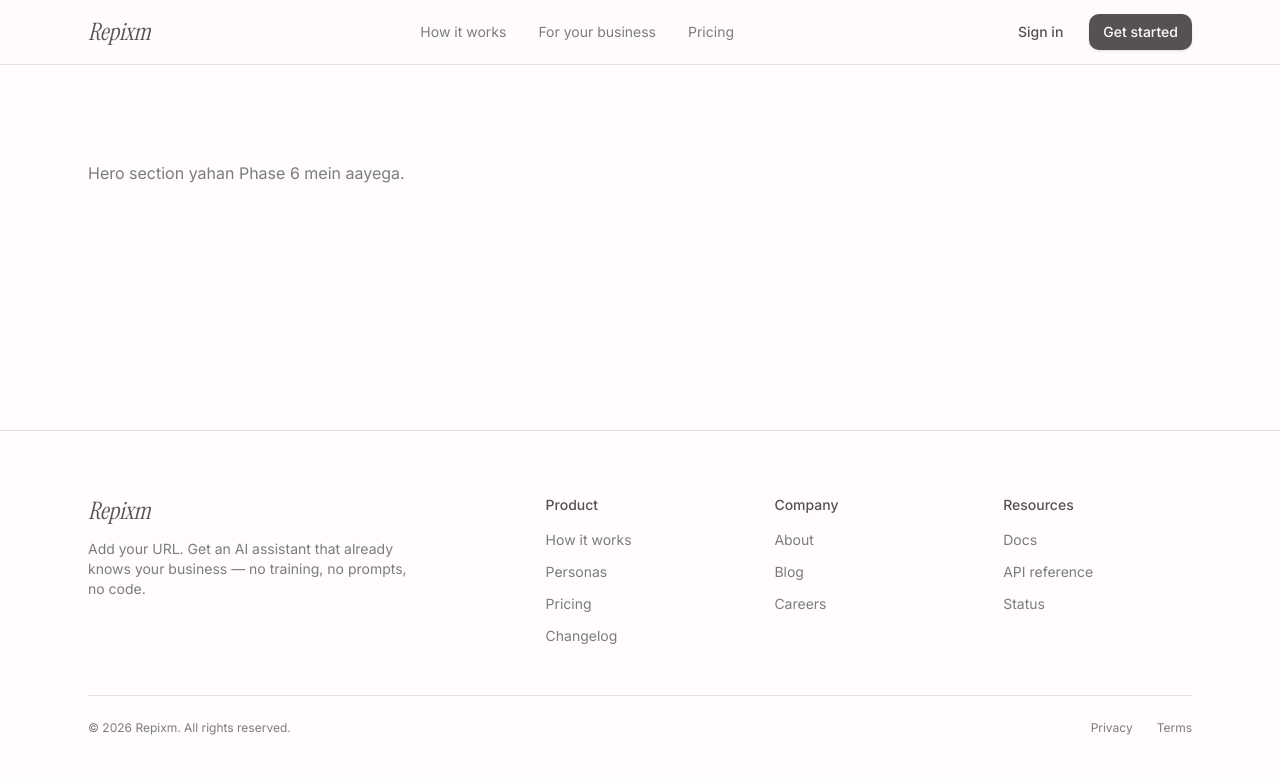
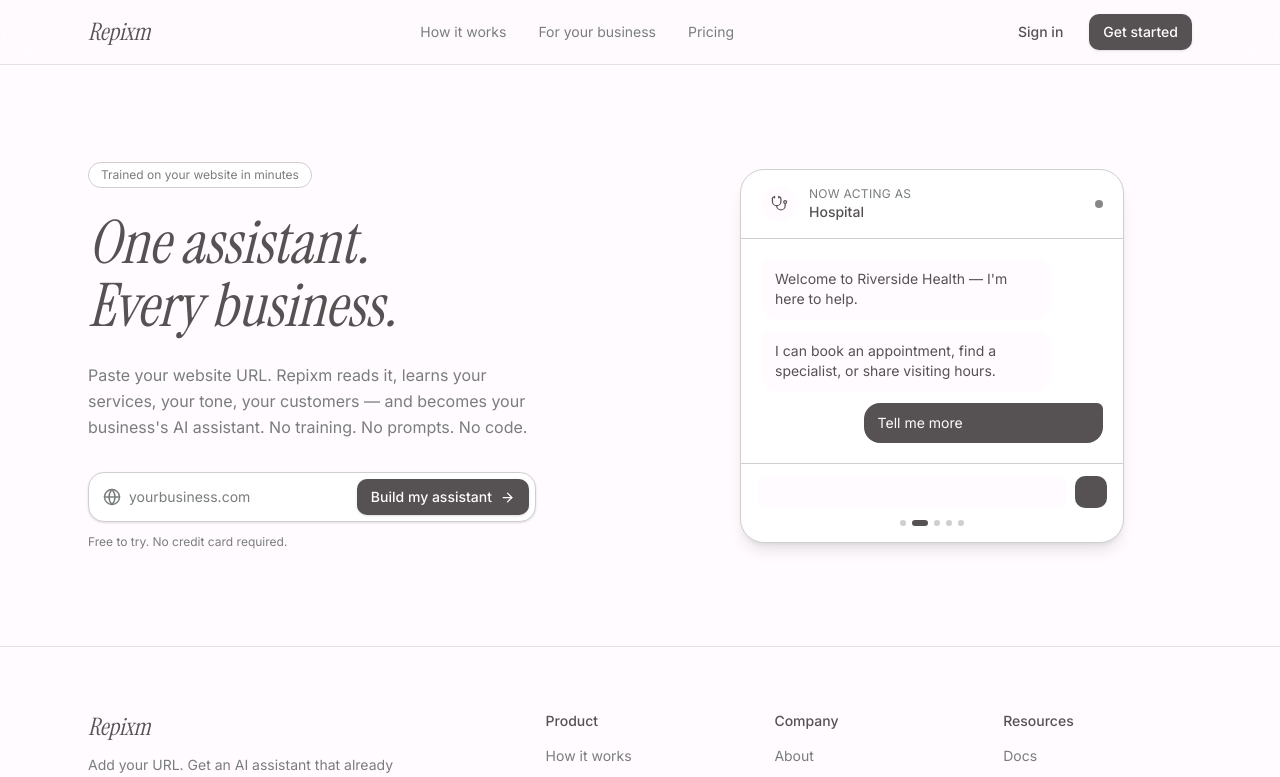
Before and after one commit to Umer-Majeed/ChatbotPlatform-Project, a Next.js app in the folder chatbot-platform-project/: page / in a window 1280 px wide. Shown: the top 777 px of the page. Built offline with nearby package versions, Linux system fonts and the light colour scheme.

Commit message:
Prepare the landing page

```diff
--- a/chatbot-platform-project/src/app/page.tsx
+++ b/chatbot-platform-project/src/app/page.tsx
@@ -1,14 +1,13 @@
 import { Header } from "@/components/layout/header";
 import { Footer } from "@/components/layout/footer";
+import { Hero } from "@/components/features/landing/hero";
 
 export default function HomePage() {
   return (
     <>
       <Header />
       <main className="flex-1">
-        <div className="mx-auto max-w-6xl px-6 py-24">
-          <p className="text-muted">Hero section yahan Phase 6 mein aayega.</p>
-        </div>
+        <Hero />
       </main>
       <Footer />
     </>
--- /dev/null
+++ b/chatbot-platform-project/src/components/features/landing/hero.tsx
@@ -0,0 +1,46 @@
+import { ArrowRight, Globe } from "lucide-react";
+import { Button } from "@/components/ui/button";
+import { PersonaWidget } from "@/components/features/landing/persona-widget";
+
+export function Hero() {
+  return (
+    <section className="mx-auto grid max-w-6xl grid-cols-1 items-center gap-16 px-6 pb-24 pt-16 md:grid-cols-2 md:pt-24">
+      <div>
+        <span className="inline-flex items-center rounded-full border border-border bg-surface px-3 py-1 text-xs text-muted">
+          Trained on your website in minutes
+        </span>
+
+        <h1 className="mt-6 font-display text-5xl italic leading-[1.05] text-foreground md:text-6xl">
+          One assistant.
+          <br />
+          Every business.
+        </h1>
+
+        <p className="mt-6 max-w-md text-base leading-relaxed text-muted">
+          Paste your website URL. Repixm reads it, learns your services,
+          your tone, your customers — and becomes your business&apos;s AI
+          assistant. No training. No prompts. No code.
+        </p>
+
+        <form className="mt-8 flex max-w-md items-center gap-2 rounded-lg border border-border bg-surface p-1.5 shadow-sm">
+          <Globe size={18} className="ml-2 shrink-0 text-muted" />
+          <input
+            type="url"
+            placeholder="yourbusiness.com"
+            className="w-full bg-transparent text-sm text-foreground placeholder:text-muted focus:outline-none"
+          />
+          <Button size="sm" className="shrink-0">
+            Build my assistant
+            <ArrowRight size={15} />
+          </Button>
+        </form>
+
+        <p className="mt-3 text-xs text-muted">
+          Free to try. No credit card required.
+        </p>
+      </div>
+
+      <PersonaWidget />
+    </section>
+  );
+}
--- /dev/null
+++ b/chatbot-platform-project/src/components/features/landing/persona-widget.tsx
@@ -0,0 +1,103 @@
+"use client";
+
+import { useEffect, useState } from "react";
+import { AnimatePresence, motion } from "framer-motion";
+import { BUSINESS_PERSONAS } from "@/constants/personas";
+
+const CYCLE_MS = 3200;
+
+/**
+ * Signature element — chatbot ka wahi ek widget har 3.2 second mein
+ * khud ba khud persona badalta hai. Yehi product ka core idea
+ * "dikhata" hai, sirf batata nahi.
+ */
+export function PersonaWidget() {
+  const [index, setIndex] = useState(0);
+
+  useEffect(() => {
+    const timer = setInterval(() => {
+      setIndex((prev) => (prev + 1) % BUSINESS_PERSONAS.length);
+    }, CYCLE_MS);
+    return () => clearInterval(timer);
+  }, []);
+
+  const persona = BUSINESS_PERSONAS[index];
+  const Icon = persona.icon;
+
+  return (
+    <div className="relative mx-auto w-full max-w-sm rounded-xl border border-border bg-surface shadow-lg">
+      <div className="flex items-center gap-3 border-b border-border px-5 py-4">
+        <AnimatePresence mode="wait">
+          <motion.div
+            key={persona.id}
+            initial={{ opacity: 0, scale: 0.85 }}
+            animate={{ opacity: 1, scale: 1 }}
+            exit={{ opacity: 0, scale: 0.85 }}
+            transition={{ duration: 0.25, ease: [0.16, 1, 0.3, 1] }}
+            className="flex h-9 w-9 shrink-0 items-center justify-center rounded-full bg-background text-foreground"
+          >
+            <Icon size={17} strokeWidth={1.75} />
+          </motion.div>
+        </AnimatePresence>
+
+        <div className="min-w-0 flex-1">
+          <p className="text-xs uppercase tracking-wide text-muted">Now acting as</p>
+          <AnimatePresence mode="wait">
+            <motion.p
+              key={persona.id}
+              initial={{ opacity: 0, y: 4 }}
+              animate={{ opacity: 1, y: 0 }}
+              exit={{ opacity: 0, y: -4 }}
+              transition={{ duration: 0.25, ease: [0.16, 1, 0.3, 1] }}
+              className="truncate text-sm font-medium text-foreground"
+            >
+              {persona.label}
+            </motion.p>
+          </AnimatePresence>
+        </div>
+
+        <span className="h-2 w-2 shrink-0 rounded-full bg-foreground/70" />
+      </div>
+
+      <div className="space-y-3 px-5 py-5">
+        <AnimatePresence mode="wait">
+          <motion.div
+            key={persona.id}
+            initial={{ opacity: 0, y: 6 }}
+            animate={{ opacity: 1, y: 0 }}
+            exit={{ opacity: 0, y: -6 }}
+            transition={{ duration: 0.3, ease: [0.16, 1, 0.3, 1] }}
+            className="space-y-3"
+          >
+            <div className="max-w-[85%] rounded-lg rounded-tl-sm bg-background px-3.5 py-2.5 text-sm text-foreground">
+              {persona.greeting}
+            </div>
+            <div className="max-w-[85%] rounded-lg rounded-tl-sm bg-background px-3.5 py-2.5 text-sm text-foreground">
+              {persona.reply}
+            </div>
+          </motion.div>
+        </AnimatePresence>
+
+        <div className="ml-auto max-w-[70%] rounded-lg rounded-tr-sm bg-foreground px-3.5 py-2.5 text-sm text-background">
+          Tell me more
+        </div>
+      </div>
+
+      <div className="flex items-center gap-2 border-t border-border px-4 py-3">
+        <div className="h-8 flex-1 rounded-md bg-background" />
+        <div className="h-8 w-8 shrink-0 rounded-md bg-foreground" />
+      </div>
+
+      <div className="flex items-center justify-center gap-1.5 pb-4">
+        {BUSINESS_PERSONAS.map((p, i) => (
+          <span
+            key={p.id}
+            className={`h-1.5 rounded-full transition-all duration-300 ${
+              i === index ? "w-4 bg-foreground" : "w-1.5 bg-border"
+            }`}
+          />
+        ))}
+      </div>
+    </div>
+  );
+}
--- /dev/null
+++ b/chatbot-platform-project/src/constants/personas.ts
@@ -0,0 +1,46 @@
+import {
+  Scale,
+  Stethoscope,
+  UtensilsCrossed,
+  Building2,
+  Dumbbell,
+} from "lucide-react";
+import type { BusinessPersona } from "@/types/persona";
+
+export const BUSINESS_PERSONAS: BusinessPersona[] = [
+  {
+    id: "law-firm",
+    label: "Law Firm",
+    icon: Scale,
+    greeting: "Hallo & Bloom Legal — how can I help with your case today?",
+    reply: "I can schedule a free consultation or answer questions about our practice areas.",
+  },
+  {
+    id: "hospital",
+    label: "Hospital",
+    icon: Stethoscope,
+    greeting: "Welcome to Riverside Health — I'm here to help.",
+    reply: "I can book an appointment, find a specialist, or share visiting hours.",
+  },
+  {
+    id: "restaurant",
+    label: "Restaurant",
+    icon: UtensilsCrossed,
+    greeting: "Hey there! Welcome to Osteria Nove",
+    reply: "Want me to check tonight's availability or walk you through the menu?",
+  },
+  {
+    id: "real-estate",
+    label: "Real Estate",
+    icon: Building2,
+    greeting: "Hi, I'm the assistant for Marlowe Properties.",
+    reply: "Tell me your budget and neighborhood, I'll pull matching listings.",
+  },
+  {
+    id: "gym",
+    label: "Gym",
+    icon: Dumbbell,
+    greeting: "Yo! Iron Yard Fitness here",
+    reply: "Want a free trial pass or info on our class schedule?",
+  },
+];
--- /dev/null
+++ b/chatbot-platform-project/src/types/persona.ts
@@ -0,0 +1,9 @@
+import type { LucideIcon } from "lucide-react";
+
+export interface BusinessPersona {
+  id: string;
+  label: string;
+  icon: LucideIcon;
+  greeting: string;
+  reply: string;
+}
```
